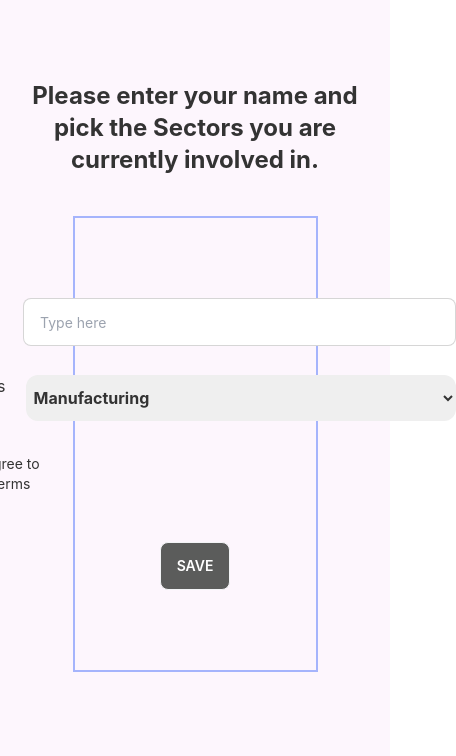
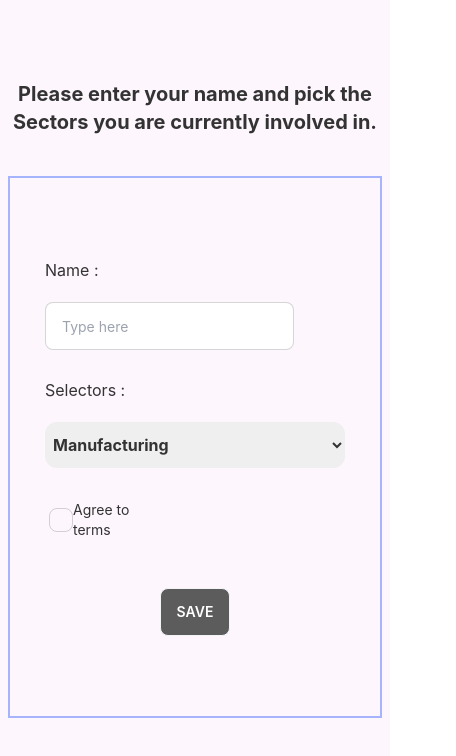
Before and after one commit to MdIbrahimKholil7/form-task, a React (Create React App) app: page / in a window 390 px wide. Shown: the top 756 px of the page, 456 px wide, since content can reach past the window. Built offline with nearby package versions, Linux system fonts and the light colour scheme.

Commit message:
responsive design complete

```diff
--- a/src/App.css
+++ b/src/App.css
@@ -1,6 +1,4 @@
-.App {
-  text-align: center;
-}
+
 
 .App-logo {
   height: 40vmin;
--- a/src/App.js
+++ b/src/App.js
@@ -4,7 +4,7 @@ import Form from './components/Form';
 
 function App() {
   return (
-    <div className="App py-20 px-5  bg-[#fdf6fd] min-h-screen">
+    <div className="App py-20 px-2 md:px-5  bg-[#fdf6fd] min-h-screen">
      <Form/>
     </div>
   );
--- a/src/components/Form.js
+++ b/src/components/Form.js
@@ -50,30 +50,30 @@ const Form = () => {
 
 
     return (
-        <div className=''>
+        <div>
             <div>
-                <h1 className='text-2xl font-bold'>Please enter your name and pick the Sectors you are currently involved in.</h1>
+                <h1 className='text-xl md:text-2xl font-bold text-center'>Please enter your name and pick the Sectors you are currently involved in.</h1>
             </div>
-            <div className='border-2 w-[70%] mx-auto mt-10 border-indigo-300 py-20 px-7 flex justify-center items-center'>
+            <div className='border-2 w-full md:w-[70%] mx-auto mt-10 border-indigo-300 py-20 px-7 flex justify-center items-center px-2'>
                 <form onSubmit={handleFormSubmit}>
-                    <div className='flex items-center gap-5 justify-between'>
+                    <div className='flex-col flex lg:flex-row items-start md:items-center gap-5 justify-between'>
                         <label htmlFor="name">Name <span>:</span></label>
                         <input id='name' type="text" placeholder="Type here" className="input input-bordered input-md w-[83%]" />
 
                     </div>
                     {
                         error.nameValue &&
-                        <div className='text-red-500 py-3 text-[13px] mb-2'>
+                        <div className='text-red-500 py-3 text-[13px] mb-2 text-center'>
                             {error.nameValue}
                         </div>
                     }
-                    <div className='flex items-center gap-5 justify-between mt-7'>
+                    <div className='flex-col flex lg:flex-row items-start md:items-center gap-5 justify-start md:justify-between mt-7'>
                         <label htmlFor="select">Selectors   <span>:</span></label>
                         <select
                             onChange={e => setSelectedValue(e.target.value)}
                             style={{
                                 fontWeight: 'bold'
-                            }} id='select ' className='py-3 px-1 rounded-xl cursor-pointer' value={selectedValue}>
+                            }} id='select ' className='py-3 px-1 rounded-xl cursor-pointer w-[300px] md-w-full' value={selectedValue}>
                             {
                                 options.map((opt) => {
 
@@ -125,7 +125,7 @@ const Form = () => {
                     </div>
                     {
                         error.selectedValue &&
-                        <div className='text-red-500 py-3 text-[13px] mb-2'>
+                        <div className='text-red-500 py-3 text-[13px] mb-2 text-center'>
                             {error.selectedValue}
                         </div>
                     }
@@ -137,7 +137,7 @@ const Form = () => {
                             </label>
                         </div>
                     </div>
-                    <div className='mt-10'>
+                    <div className='mt-10 text-center'>
                         <button className='btn text-white  bg-[#5b5c5b]'>Save</button>
                     </div>
                 </form>
```
